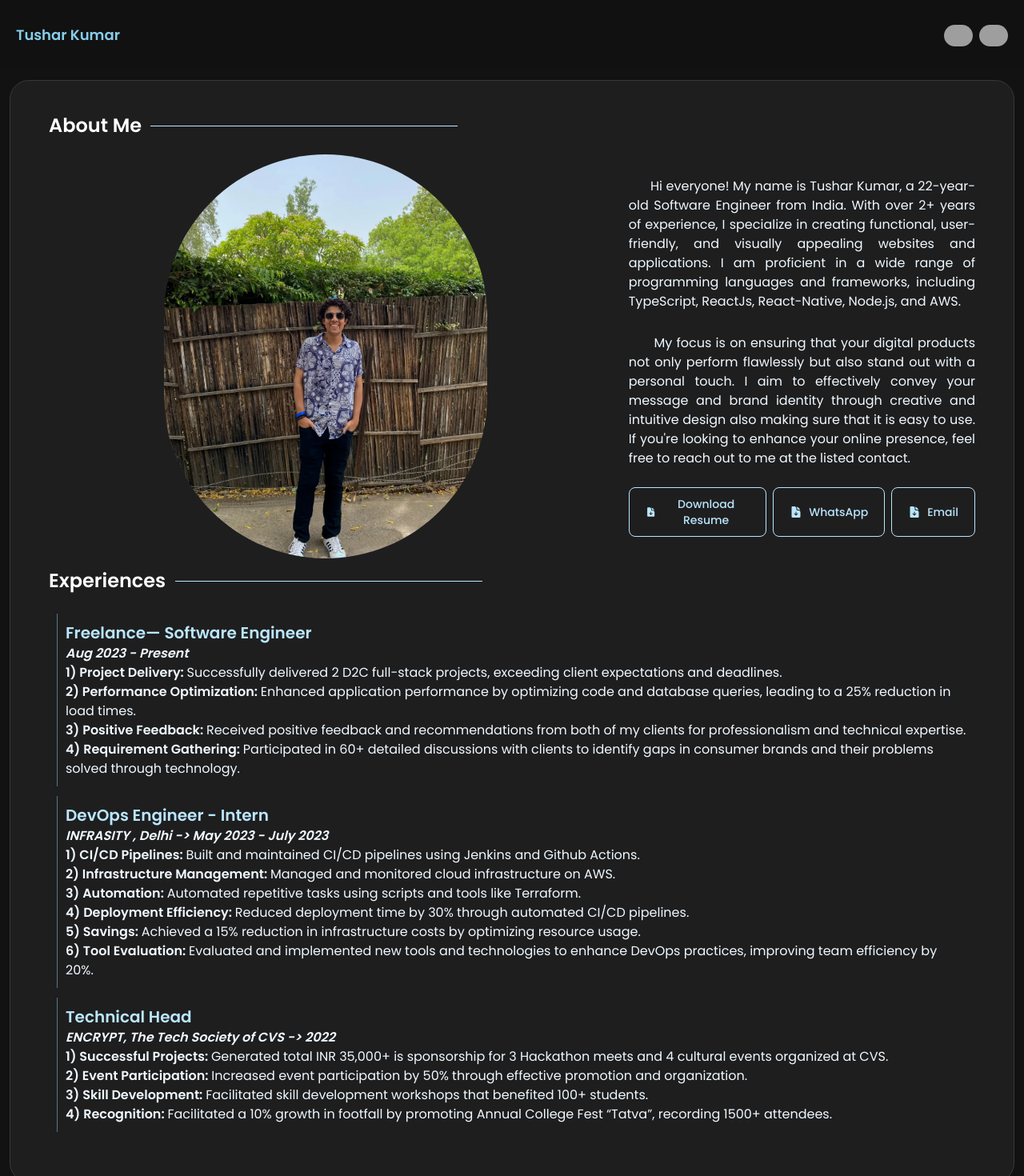
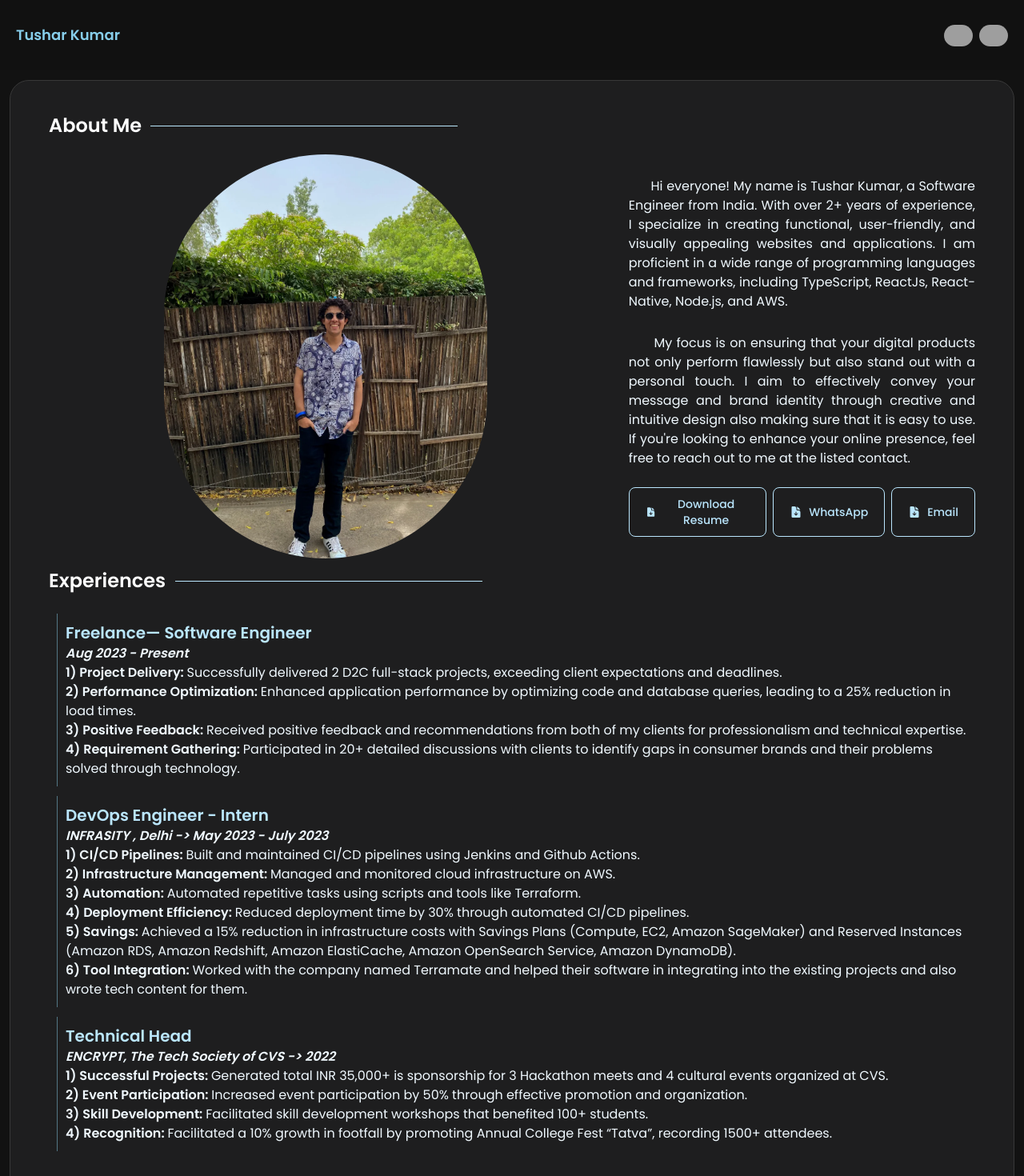
Before and after one commit to tusharkumar2302/my-portfolio, a Vue app: page /about in a window 1280 px wide. Shown: the top 1470 px of the page at 80% size. Built offline with nearby package versions, Linux system fonts and the light colour scheme; grey boxes are pictures that could not be loaded.

Commit message:
made changes

```diff
--- a/src/views/AboutView.vue
+++ b/src/views/AboutView.vue
@@ -193,7 +193,7 @@
         <div class="md:w-7/12">
           <p class="text-base mb-3 md:mb-7 fadein-left fadeins-1">
             &nbsp; &nbsp; &nbsp; Hi everyone! My name is Tushar Kumar, a
-            22-year-old Software Engineer from India. With over 2+ years of
+           Software Engineer from India. With over 2+ years of
             experience, I specialize in creating functional, user-friendly, and
             visually appealing websites and applications. I am proficient in a
             wide range of programming languages and frameworks, including
@@ -306,7 +306,7 @@
               technical expertise.
             </li>
             <li>
-              <b>4) Requirement Gathering: </b> Participated in 60+ detailed
+              <b>4) Requirement Gathering: </b> Participated in 20+ detailed
               discussions with clients to identify gaps in consumer brands and
               their problems solved through technology.
             </li>
@@ -331,10 +331,12 @@
               <b>4) Deployment Efficiency: </b>   Reduced deployment time by 30% through automated CI/CD pipelines.
             </li>
             <li>
-              <b>5) Savings: </b>  Achieved a 15% reduction in infrastructure costs by optimizing resource usage.
+              <b>5) Savings: </b>  Achieved a 15% reduction in infrastructure costs with Savings Plans (Compute, EC2, Amazon SageMaker) and
+              Reserved Instances (Amazon RDS, Amazon Redshift, Amazon ElastiCache, Amazon OpenSearch Service, Amazon DynamoDB).
             </li>
             <li>
-              <b>6) Tool Evaluation: </b>  Evaluated and implemented new tools and technologies to enhance DevOps practices, improving team efficiency by 20%.
+              <b>6) Tool Integration: </b>  Worked with the company named Terramate and helped their software in integrating into the existing
+              projects and also wrote tech content for them.
             </li>
           </ul>
         </div>
```
